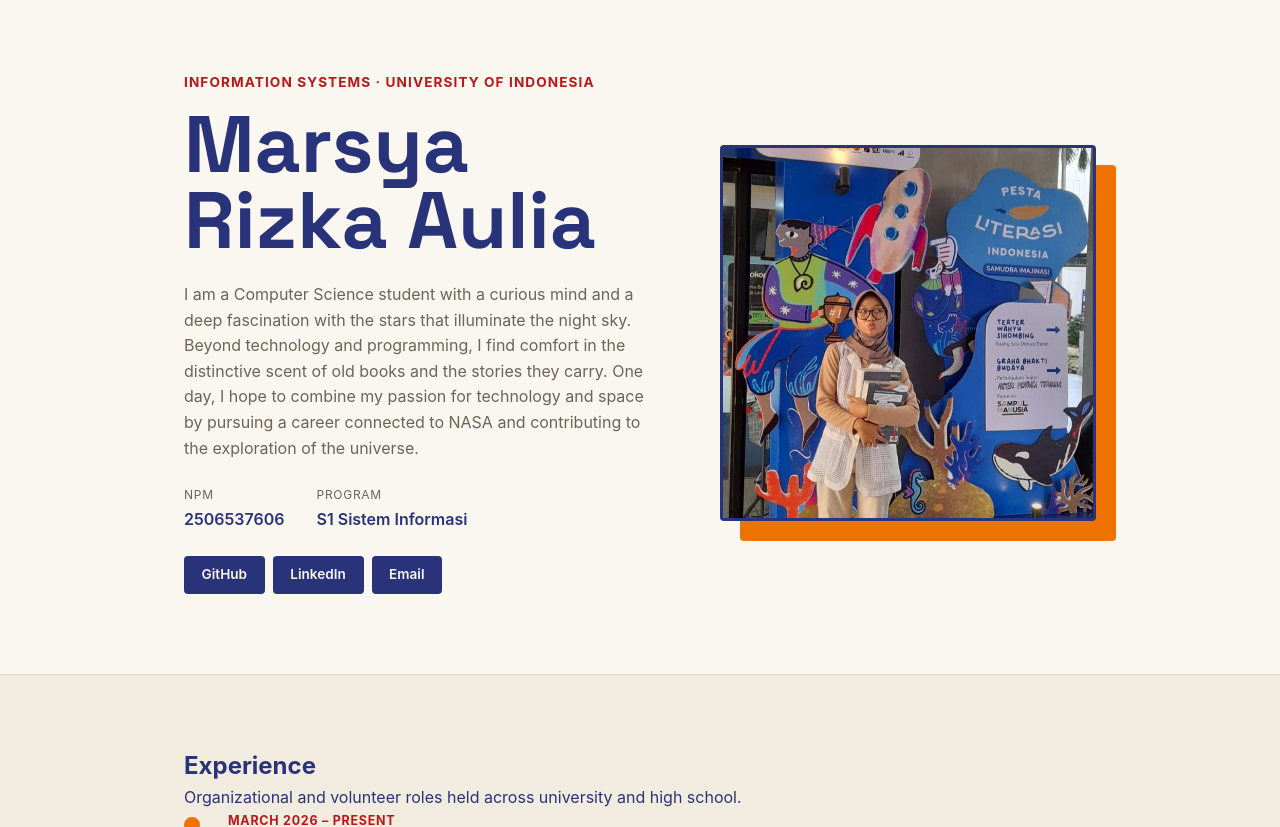
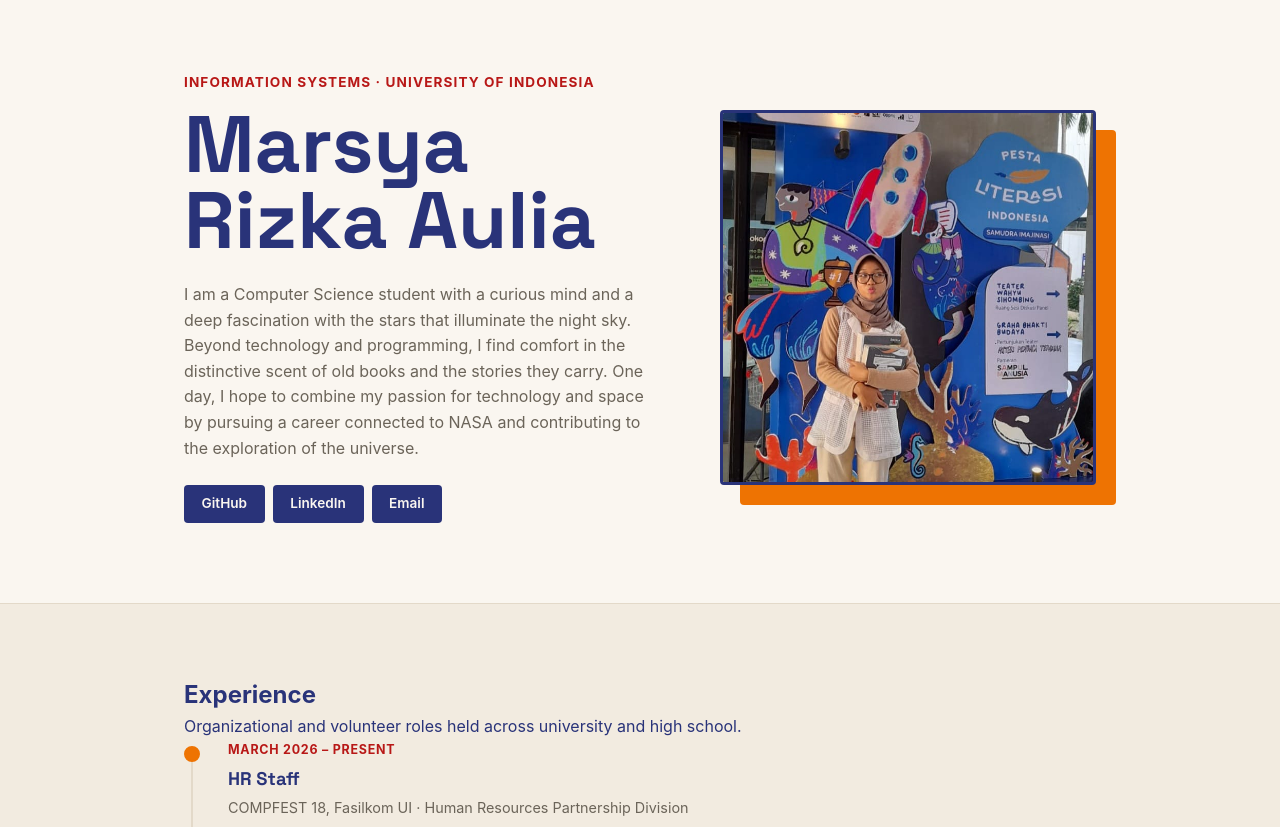
Before and after one commit to msystemctrl/myportofolio, a Django app: page / in a window 1280 px wide. Shown: the part 74-901 px from the top of the page. Run offline with Django 5.2, Linux system fonts and the light colour scheme.

Commit message:
refactor: remove NPM and program details

```diff
--- a/templates/index.html
+++ b/templates/index.html
@@ -34,16 +34,6 @@
                 </div>
                 <div class="hero-details">
                     <p class="bio">I am a Computer Science student with a curious mind and a deep fascination with the stars that illuminate the night sky. Beyond technology and programming, I find comfort in the distinctive scent of old books and the stories they carry. One day, I hope to combine my passion for technology and space by pursuing a career connected to NASA and contributing to the exploration of the universe.</p>
-                    <dl class="meta-list">
-                        <div class="meta-row">
-                            <dt>NPM</dt>
-                            <dd>2506537606</dd>
-                        </div>
-                        <div class="meta-row">
-                            <dt>Program</dt>
-                            <dd>S1 Sistem Informasi</dd>
-                        </div>
-                    </dl>
                     <div class="social-links">
                         <a href="https://github.com/msystemctrl" class="social-link">GitHub</a>
                         <a href="https://linkedin.com/in/marsya-rizka-aulia-9304553a2" class="social-link">LinkedIn</a>
```
